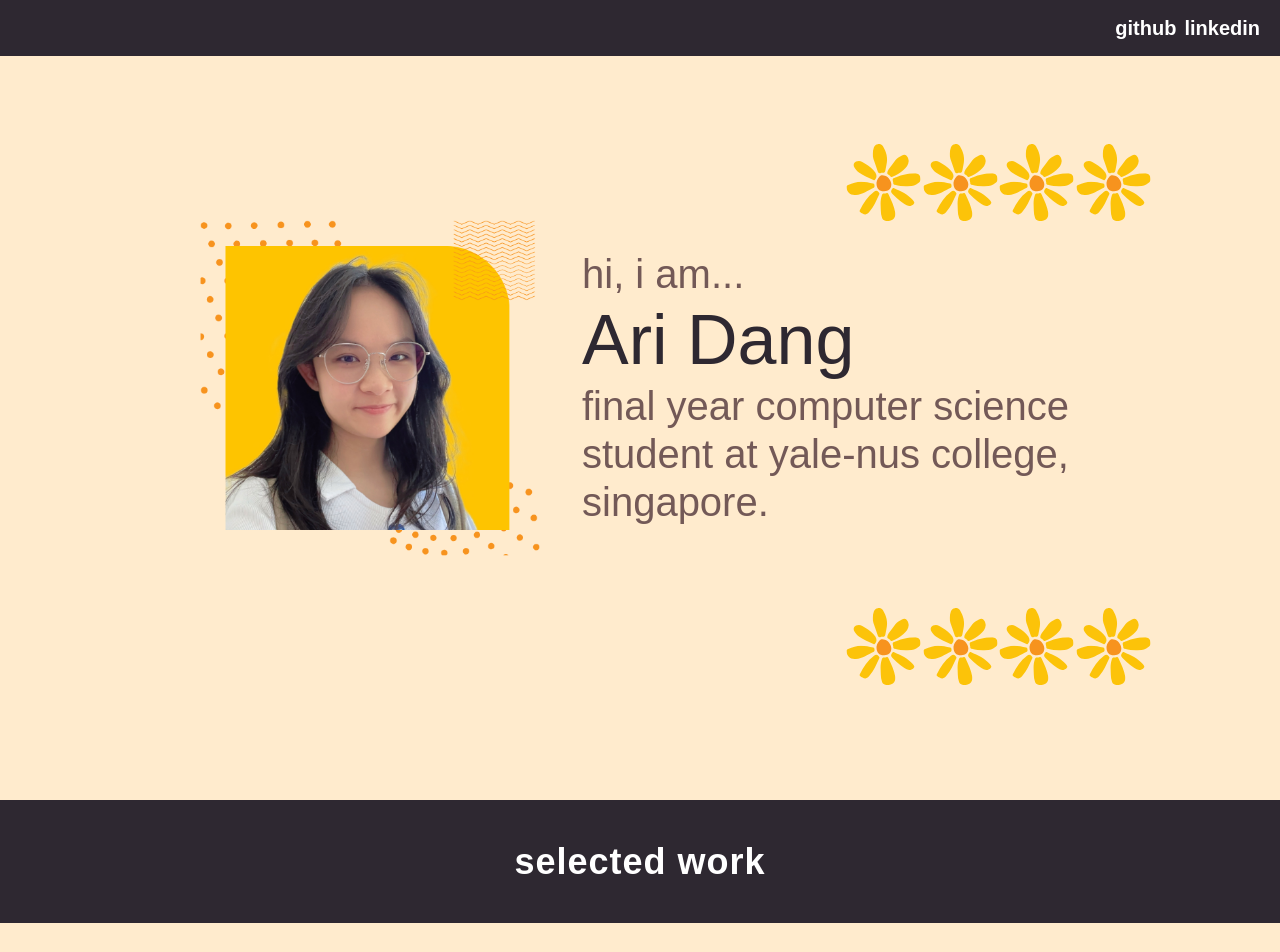
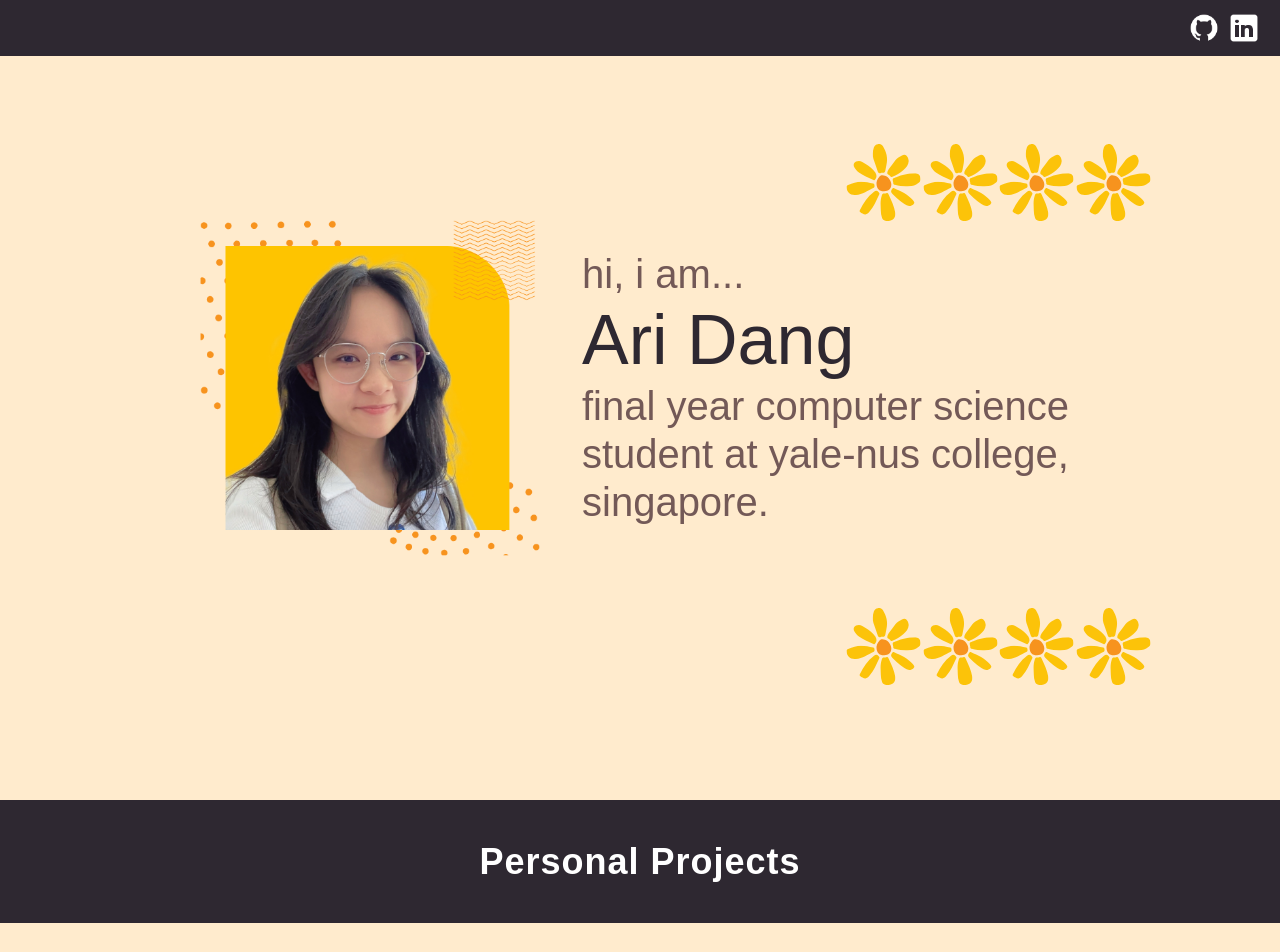
Before and after one commit to dngvbngc/portfolio, a React (Vite) app: page / in a window 1280 px wide. Shown: the top 952 px of the page. Built offline with nearby package versions, Linux system fonts and the light colour scheme; a web font is replaced by a local one.

Commit message:
Edit landing page

```diff
--- a/src/App.tsx
+++ b/src/App.tsx
@@ -10,7 +10,7 @@ function App() {
     <>
       <SocialBar />
       <Introduction />
-      <HeadingTile text='selected work' />
+      <HeadingTile text='Personal Projects' />
       <ProjectGrid projects={projects} />
       <Spinner id='1' position='top' />
       <Spinner id='2' position='top' />
--- a/src/components/SocialBar.tsx
+++ b/src/components/SocialBar.tsx
@@ -1,4 +1,4 @@
-import { Heading, HStack, Link } from "@chakra-ui/react";
+import { HStack, Image, Link } from "@chakra-ui/react";
 import socials from "../data/socials";
 
 const SocialBar = () => {
@@ -11,9 +11,7 @@ const SocialBar = () => {
     >
       {socials.map((s) => (
         <Link key={s.name} href={s.link}>
-          <Heading color='white' fontSize={20}>
-            {s.name.toLowerCase()}
-          </Heading>
+          <Image src={`socials/${s.icon}`} boxSize={8} />
         </Link>
       ))}
     </HStack>
--- a/src/data/socials.ts
+++ b/src/data/socials.ts
@@ -1,10 +1,12 @@
 export default [
   {
     name: "Github",
+    icon: "github.png",
     link: "https://github.com/dngvbngc",
   },
   {
     name: "LinkedIn",
+    icon: "linkedin.png",
     link: "https://www.linkedin.com/in/ngoc-dang-805238183/",
   },
 ];
```
Also changed, not shown: public/socials/github.png (added), public/socials/linkedin.png (added).
